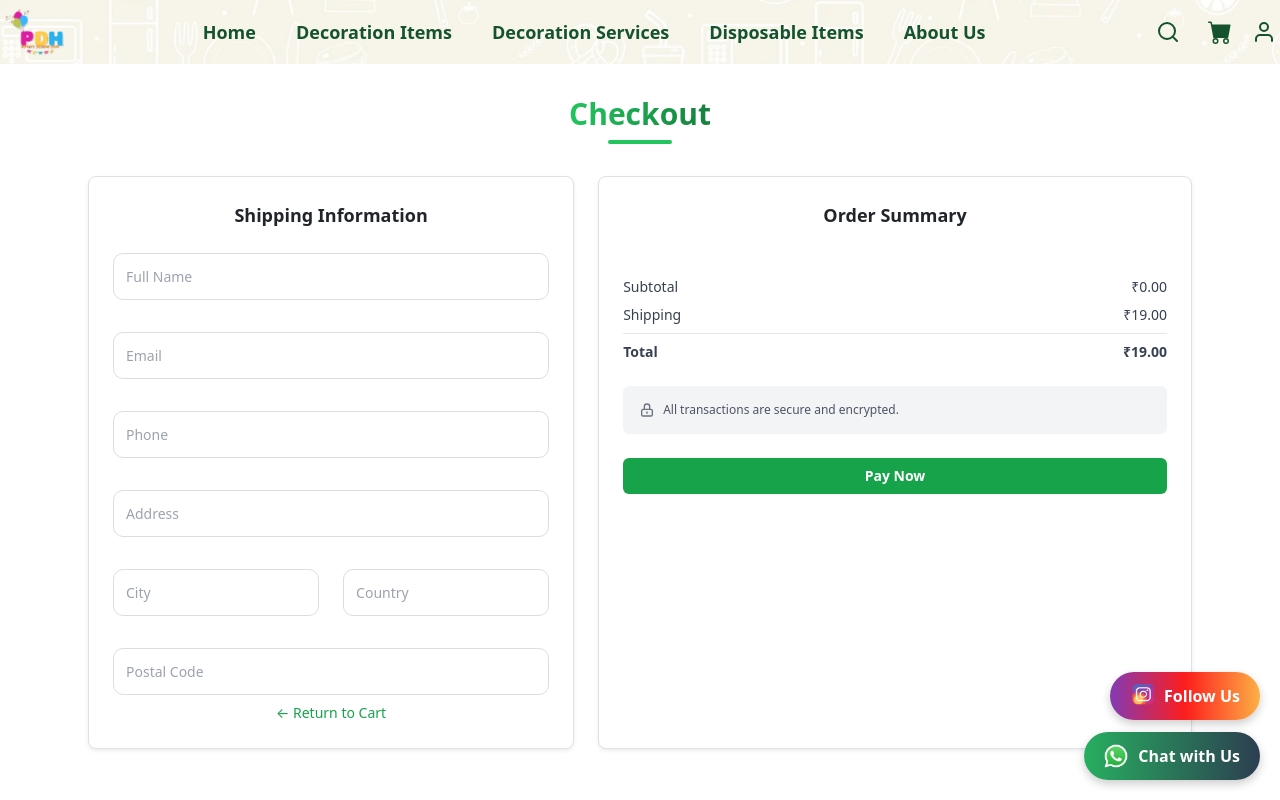
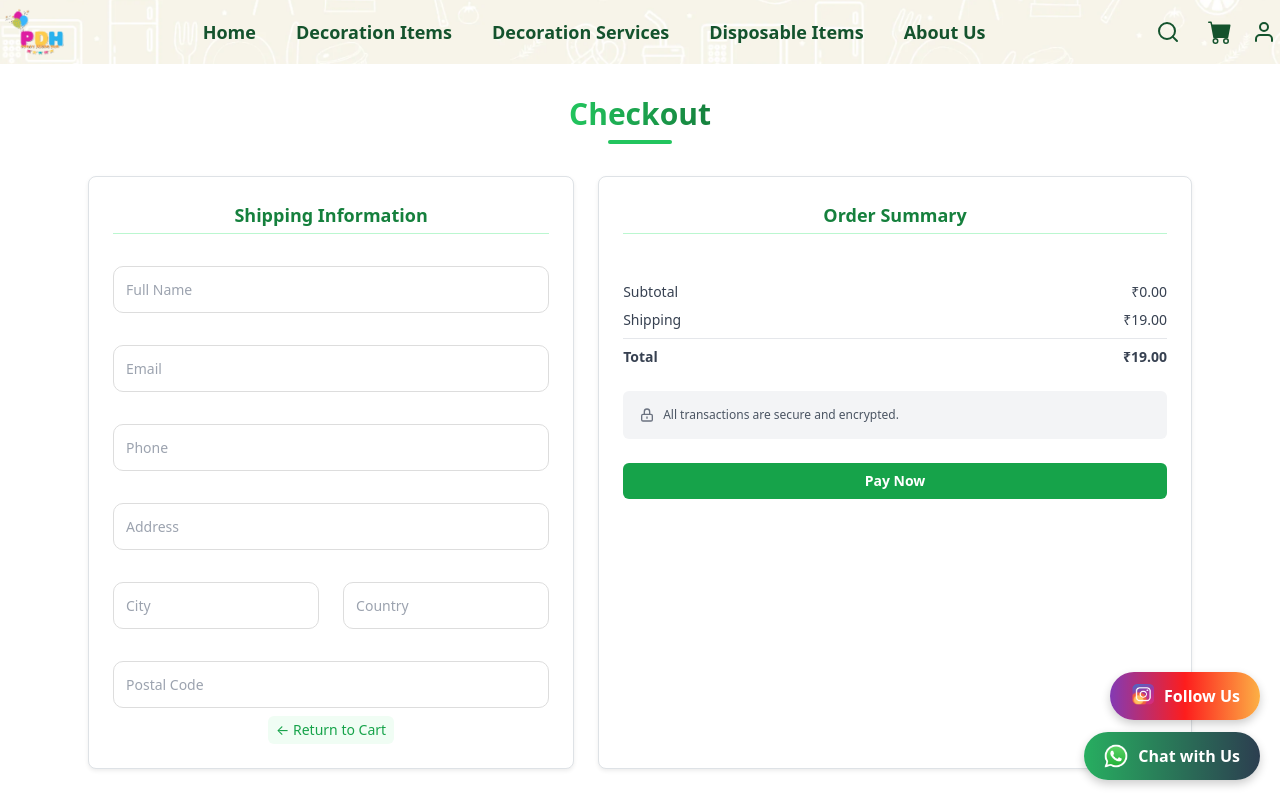
Before and after one commit to rahul5403/party_decor_hub, a React (Create React App) app: page /checkout in a window 1280 px wide. Shown: the top 800 px of the page. Built offline with nearby package versions, Linux system fonts and the light colour scheme.

Commit message:
updated checkout2

```diff
--- a/src/Pages/Checkout.jsx
+++ b/src/Pages/Checkout.jsx
@@ -32,7 +32,7 @@ const Checkout = () => {
       <div className="flex flex-col md:flex-row gap-6">
         {/* Shipping Form */}
         <form onSubmit={handleSubmit} className="w-full md:w-[45%] bg-white border rounded-lg p-6 space-y-4 shadow-sm">
-          <h4 className="text-lg font-semibold mb-2">Shipping Information</h4>
+          <h4 className="text-lg font-semibold mb-4 text-green-700 border-b border-green-200 pb-1">Shipping Information</h4>
           <div className="grid grid-cols-1 gap-4">
             <input name="fullName" type="text" placeholder="Full Name" value={formData.fullName} onChange={handleChange} required className="input input-bordered input-sm w-full" />
             <input name="email" type="email" placeholder="Email" value={formData.email} onChange={handleChange} required className="input input-bordered input-sm w-full" />
@@ -44,12 +44,12 @@ const Checkout = () => {
             </div>
             <input name="postalCode" type="text" placeholder="Postal Code" value={formData.postalCode} onChange={handleChange} required className="input input-bordered input-sm w-full" />
           </div>
-          <button type="button" onClick={() => navigate(-1)} className="text-sm text-green-600 hover:underline mt-2">← Return to Cart</button>
+          <button type="button" onClick={() => navigate(-1)} className="text-sm text-green-600 hover:underline mt-2 bg-green-50 px-2 py-1 rounded">← Return to Cart</button>
         </form>
 
         {/* Order Summary */}
         <div className="w-full md:w-[55%] bg-white border rounded-lg p-6 shadow-sm">
-          <h4 className="text-lg font-semibold mb-4">Order Summary</h4>
+          <h4 className="text-lg font-semibold mb-4 text-green-700 border-b border-green-200 pb-1">Order Summary</h4>
           <div className="max-h-72 overflow-y-auto space-y-4 mb-4 pr-1">
             {cartItems.map((item) => (
               <div key={item.id} className="flex items-center gap-4 border-b pb-3">
```
